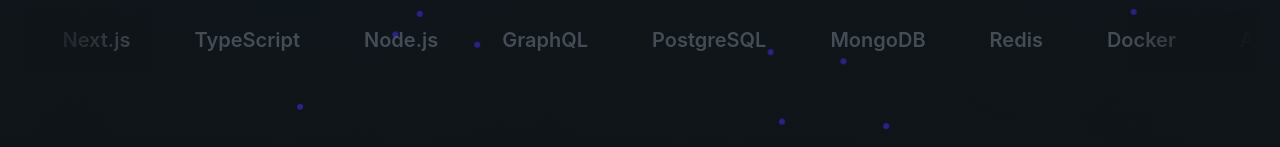
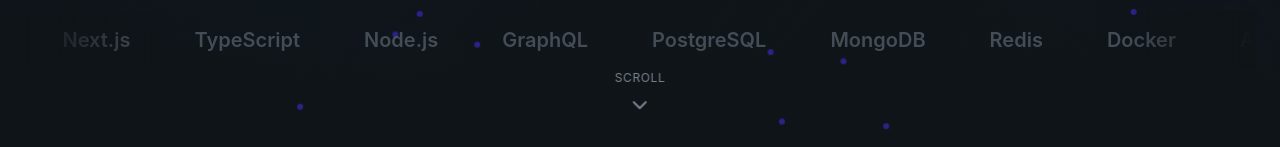
Before and after one commit to Esperant06/portfolio, a React (Vite) app: page / in a window 1280 px wide. Shown: the part 744-891 px from the top of the page. Built offline with nearby package versions, Linux system fonts and the light colour scheme.

Commit message:
petite modification

```diff
--- a/src/sections/Hero.tsx
+++ b/src/sections/Hero.tsx
@@ -1,6 +1,6 @@
 import herobg from "@/assets/herobg.jpg";
 import Button from "../components/Button";
-import { ArrowRight } from "lucide-react";
+import { ArrowRight, ChevronDown } from "lucide-react";
 import AnimatedBorderButton from "../components/AnimatedBorderButton";
 import SocialIcons from "../components/SocialIcon";
 import logo from "@/assets/logo.png";
@@ -122,8 +122,8 @@
                         Technologies I work with
                     </p>
                     <div className="relative overflow-hidden">
-                        <div className="absolute left-0 top-0 bottom-0 w-32 bg-linear-to-r from-background to-transparent z-10"/>
-                        <div className="absolute right-0 top-0 bottom-0 w-32 bg-linear-to-l from-background to-transparent z-10"/>
+                        <div className="absolute left-0 top-0 bottom-0 w-32 bg-linear-to-r from-background to-transparent z-10" />
+                        <div className="absolute right-0 top-0 bottom-0 w-32 bg-linear-to-l from-background to-transparent z-10" />
                         <div className="flex animate-marquee">
                             {[...skills, ...skills].map((skill, idx) => (
                                 <div key={idx} className="shrink-0 px-8 py-4">
@@ -136,6 +136,12 @@
                     </div>
                 </div>
             </div>
+            <div className="absolute bottom-8 left-1/2 -translate-x-1/2 animate-fade-in animate-delay-1400">
+                <a href="#about" className="flex flex-col items-center gap-2 text-muted-foreground hover:text-primary transition-colors group">
+                    <span className="text-xs uppercase tracking-wider">Scroll</span>
+                    <ChevronDown className="w-6 h-6 animate-bounce" />
+                </a>
+            </div>
         </section>
     )
 }
```
